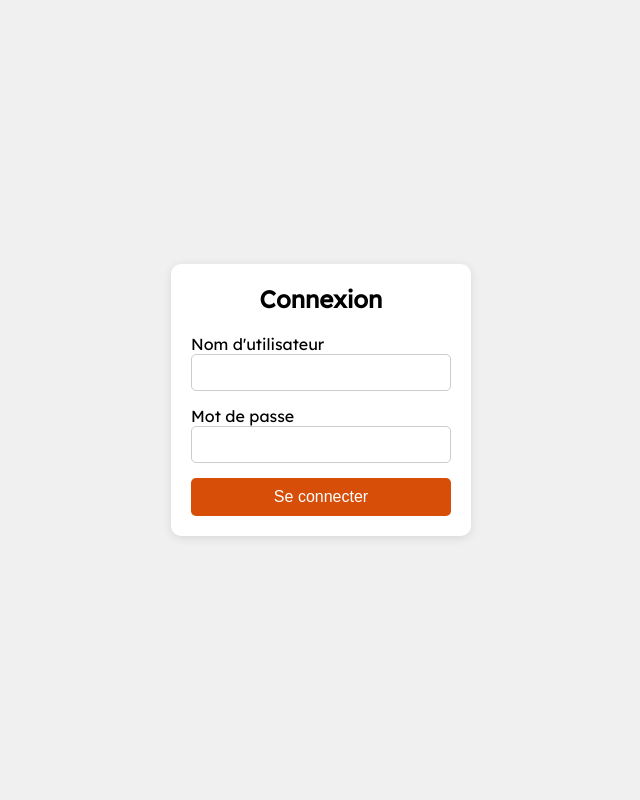
After one commit to Romanlemeur/Projet-technologique, a PHP site: page /connexion.php in a window 1280 px wide. The commit adds this page. Shown: the whole page, without its empty margins (319-959 px from the left). Run offline with PHP 8.4, Linux system fonts and the light colour scheme.

Commit message:
second-connexion

```diff
--- /dev/null
+++ b/connexion.php
@@ -0,0 +1,26 @@
+<!DOCTYPE html>
+<html lang="fr">
+<head>
+    <meta charset="UTF-8">
+    <meta name="viewport" content="width=device-width, initial-scale=1.0">
+    <title>Page de Login</title>
+    <link href="https://fonts.googleapis.com/css2?family=Lexend&display=swap" rel="stylesheet">
+    <link rel="stylesheet" href="styletest.css">
+</head>
+<body>
+    <div class="login-container">
+        <h2>Connexion</h2>
+        <form action="/login" method="POST">
+            <div class="input-group">
+                <label for="username">Nom d'utilisateur</label>
+                <input type="text" id="username" name="username" required>
+            </div>
+            <div class="input-group">
+                <label for="password">Mot de passe</label>
+                <input type="password" id="password" name="password" required>
+            </div>
+            <button type="submit">Se connecter</button>
+        </form>
+    </div>
+</body>
+</html>
--- /dev/null
+++ b/styletest.css
@@ -0,0 +1,57 @@
+* {
+    margin: 0;
+    padding: 0;
+    box-sizing: border-box;}
+
+  body {
+      font-family: 'Lexend', Arial, sans-serif;
+      background-color: #f0f0f0;
+      display: flex;
+      justify-content: center;
+      align-items: center;
+      height: 100vh;
+  }
+
+  .login-container {
+      background-color: #fff;
+      padding: 20px;
+      border-radius: 10px;
+      box-shadow: 0 2px 10px rgba(0, 0, 0, 0.1);
+      width: 300px;
+  }
+
+  h2 {
+      margin-bottom: 20px;
+      text-align: center;
+  }
+
+  .input-group {
+      margin-bottom: 15px;
+  }
+
+  .label {
+      margin-bottom: 5px;
+      display: block;
+  }
+
+  input {
+      width: 100%;
+      padding: 10px;
+      border: 1px solid #ccc;
+      border-radius: 5px;
+  }
+
+  button {
+      width: 100%;
+      padding: 10px;
+      border: none;
+      border-radius: 5px;
+      background-color: #D74E09;
+      color: white;
+      font-size: 16px;
+      cursor: pointer;
+  }
+
+  button:hover {
+      background-color: #a43c08;
+  }
```
Also changed, not shown: home.php (+6 -11 lines), image/curve.png (renamed from curve.png), image/design.png (renamed from design.png), image/logofirst.png (renamed from logofirst.png), image/meeting.png (renamed from meeting.png), image/operation.png (renamed from operation.png), image/struggle.png (renamed from struggle.png), image/team-bonding.png (renamed from team-bonding.png).
